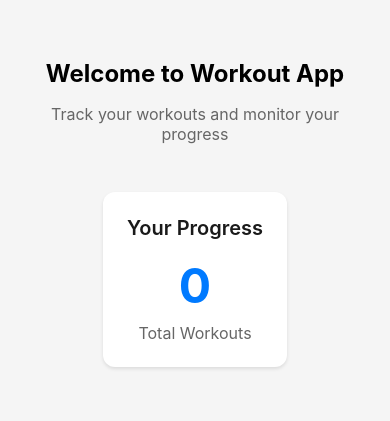
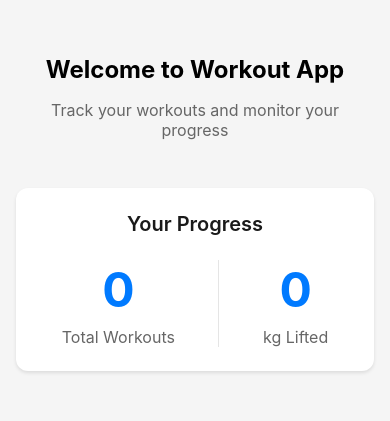
Before and after one commit to laurenthat/WorkoutApp-frontend, a React Native app: screen /Home in a window 390 px wide. Shown: the part 185-606 px from the top of the page. Built offline with nearby package versions, Linux system fonts and the light colour scheme; no server answers.

Commit message:
added a card on homescreen that shows the total workouts and the total kg lifted

```diff
--- a/src/screens/HomeScreen.tsx
+++ b/src/screens/HomeScreen.tsx
@@ -1,22 +1,30 @@
 import React, { useEffect, useState } from "react";
 import { View, Text, StyleSheet, SafeAreaView } from "react-native";
+import { useFocusEffect } from "@react-navigation/native";
 import { workoutApi } from "../services/workoutService";
 
 export const HomeScreen = () => {
   const [workoutCount, setWorkoutCount] = useState<number>(0);
+  const [totalWeight, setTotalWeight] = useState<number>(0);
 
-  useEffect(() => {
-    const loadWorkoutCount = async () => {
+  const loadStats = async () => {
     try {
-        const count = await workoutApi.getCount();
+      const [count, weight] = await Promise.all([
+        workoutApi.getCount(),
+        workoutApi.getTotalWeight(),
+      ]);
       setWorkoutCount(count);
+      setTotalWeight(weight);
     } catch (error) {
-        console.error("Error loading workout count:", error);
+      console.error("Error loading stats:", error);
     }
   };
 
-    loadWorkoutCount();
-  }, []);
+  useFocusEffect(
+    React.useCallback(() => {
+      loadStats();
+    }, [])
+  );
 
   return (
     <SafeAreaView style={styles.container}>
@@ -27,8 +35,19 @@ export const HomeScreen = () => {
         </Text>
         <View style={styles.statsContainer}>
           <Text style={styles.statsTitle}>Your Progress</Text>
+          <View style={styles.statsRow}>
+            <View style={styles.statItem}>
               <Text style={styles.statsNumber}>{workoutCount}</Text>
               <Text style={styles.statsLabel}>Total Workouts</Text>
+            </View>
+            <View style={styles.statDivider} />
+            <View style={styles.statItem}>
+              <Text style={styles.statsNumber}>
+                {totalWeight.toLocaleString()}
+              </Text>
+              <Text style={styles.statsLabel}>kg Lifted</Text>
+            </View>
+          </View>
         </View>
       </View>
     </SafeAreaView>
@@ -57,9 +76,15 @@ const styles = StyleSheet.create({
     color: "#666",
     textAlign: "center",
   },
+  statsGrid: {
+    marginTop: 48,
+    flexDirection: "row",
+    gap: 16,
+    paddingHorizontal: 16,
+  },
   statsContainer: {
     marginTop: 48,
-    alignItems: "center",
+    width: "100%",
     backgroundColor: "white",
     padding: 24,
     borderRadius: 12,
@@ -75,8 +100,22 @@ const styles = StyleSheet.create({
   statsTitle: {
     fontSize: 20,
     fontWeight: "600",
-    marginBottom: 16,
+    marginBottom: 24,
     color: "#1a1a1a",
+    textAlign: "center",
+  },
+  statsRow: {
+    flexDirection: "row",
+    justifyContent: "space-around",
+    alignItems: "center",
+  },
+  statItem: {
+    alignItems: "center",
+  },
+  statDivider: {
+    width: 1,
+    height: "100%",
+    backgroundColor: "#E5E5E5",
   },
   statsNumber: {
     fontSize: 48,
--- a/src/services/workoutService.ts
+++ b/src/services/workoutService.ts
@@ -21,6 +21,13 @@ export const workoutApi = {
     return response.data.length;
   },
 
+  getTotalWeight: async () => {
+    const response = await api.get<Workout[]>("/workouts");
+    return response.data.reduce((total, workout) => {
+      return total + workout.sets * workout.reps * workout.weight;
+    }, 0);
+  },
+
   create: async (workout: Omit<Workout, "id">) => {
     const response = await api.post<Workout>("/workouts", workout);
     return response.data;
```
Lines whose indentation alone changed are shown as unchanged.
